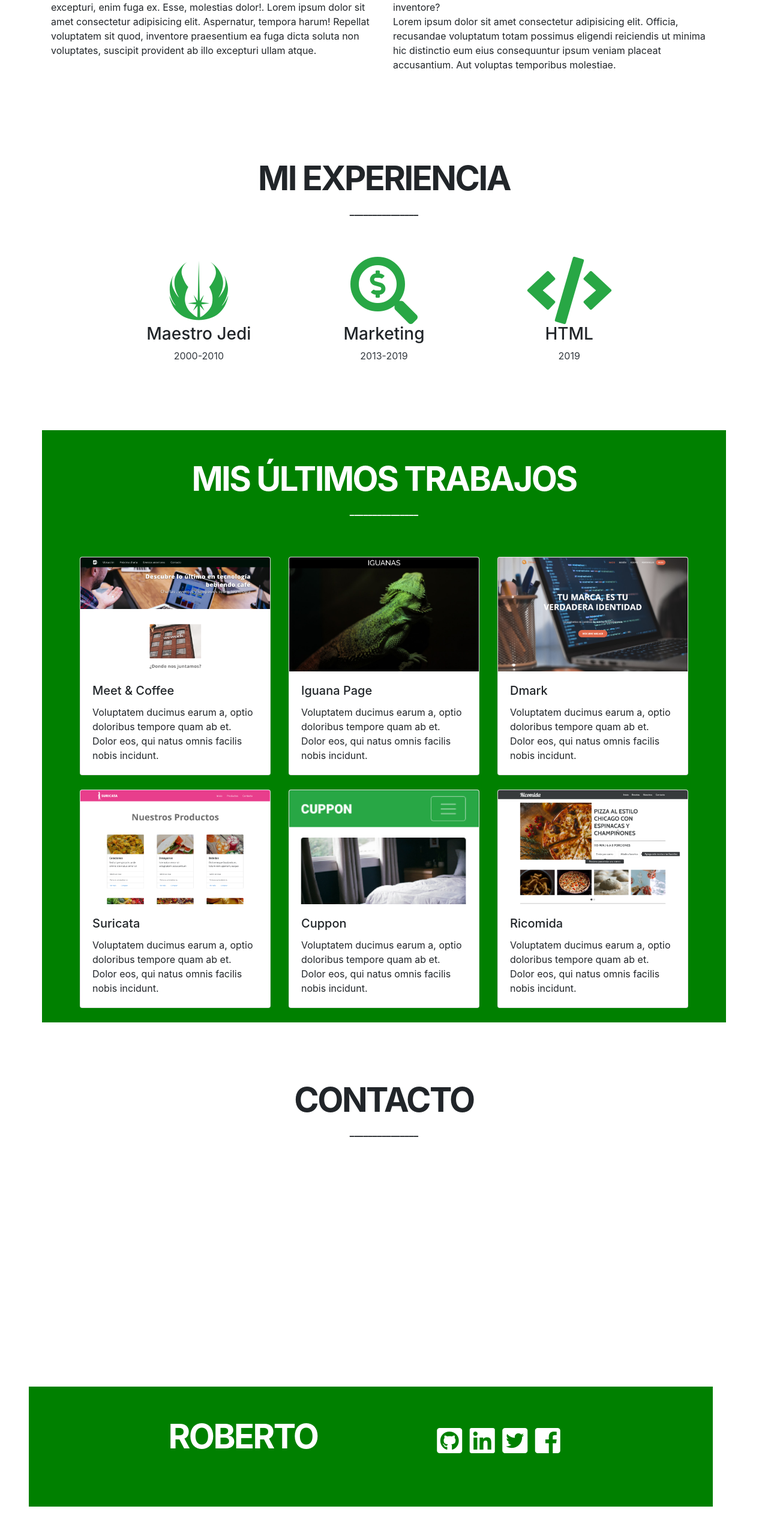
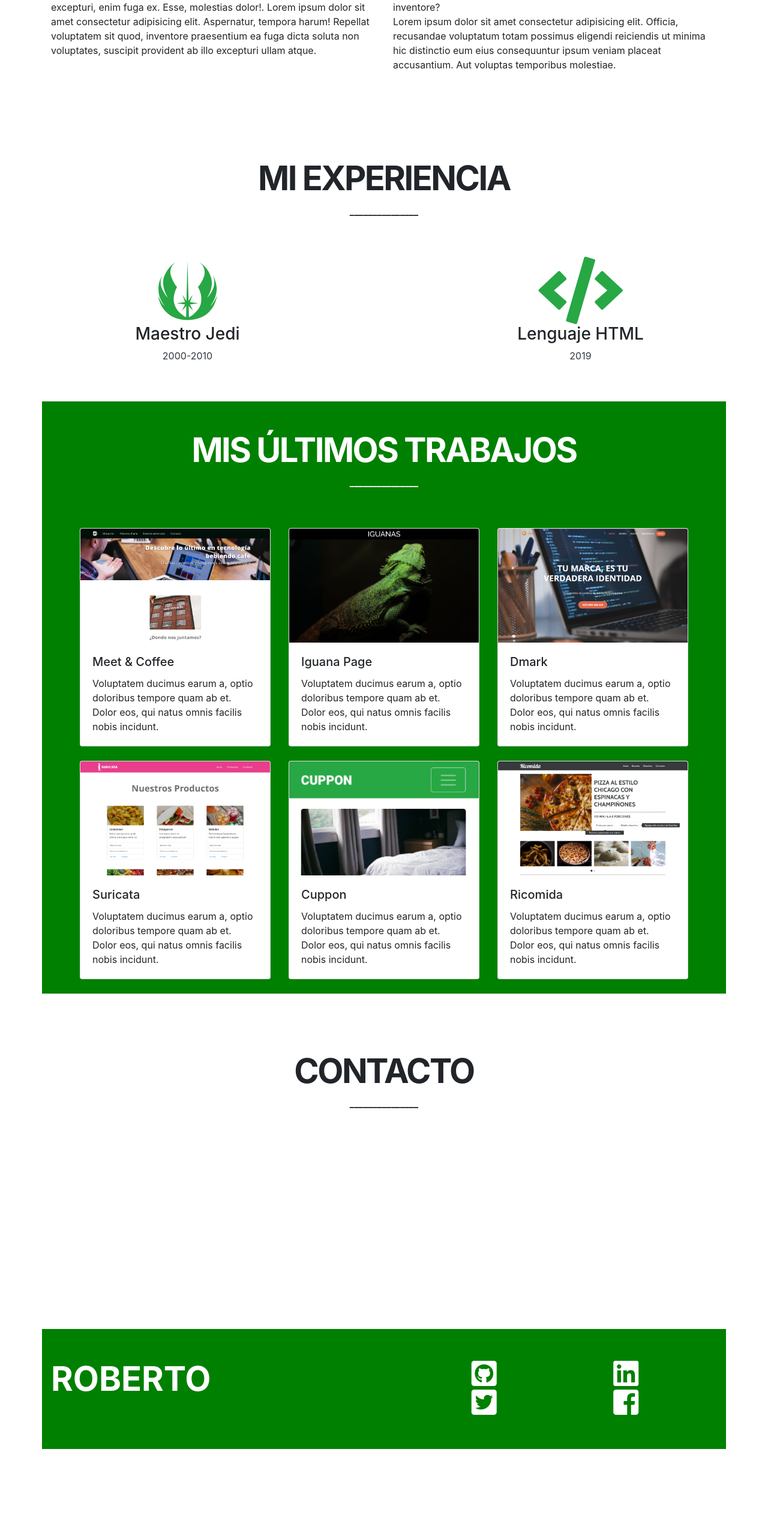
Before and after one commit to robertonavarrete/portafolio, a plain HTML site: page index.html in a window 1280 px wide. Shown: the part 974-3524 px from the top of the page at 60% size. After the commit the page ends 3389 px from the top, so only its background shows below. Drawn offline with nearby package versions, Linux system fonts and the light colour scheme; a script that the page names is missing.

Commit message:
continuacion adaptando footer

```diff
--- a/index.html
+++ b/index.html
@@ -66,30 +66,23 @@
   </section>
 
 
-<section id="xperience" class="mx-5 px-5 py-5">
+<section id="experience">
   <div>
-    <h2 class=" text-center display-4 font-weight-bolder">MI EXPERIENCIA</h2>
+    <h2 class=" text-center display-4 font-weight-bolder pt-5">MI EXPERIENCIA</h2>
     <p class="text-center font-weight-bolder">_______________</p>
   </div>
-  <div class="mx-5 px-5 py-5 text-center">
+  <div class="text-center">
         <div class="row">
-          <div class="col-sm px-5 ">
+          <div class="col-sm px-5 py-5 ">
             <i class="fab fa-jedi-order fa-7x text-success"></i>
             <h3 class="text-center">Maestro Jedi</h3>
             <p class="text-dark">
               2000-2010
              </p>
           </div>
-          <div class="col-sm px-5 ">
-            <i class="fas fa-search-dollar fa-7x text-success"></i>
-            <h3 class="text-center">Marketing</h3>
-            <p class="text-dark">
-              2013-2019
-            </p>
-          </div>
-          <div class="col-sm px-5">
+          <div class="col-sm px-5 py-5">
             <i class="fas fa-code fa-7x text-success"></i>
-            <h3 class="text-center">HTML</h3>
+            <h3 class="text-center">Lenguaje HTML</h3>
             <p class="text-dark">
               2019
             </p>
@@ -172,17 +165,17 @@
   <div class="typeform-widget" data-url="https://robertonavarrete.typeform.com/to/ovZWqR" style="width: 100%; height: 300px;"></div> <script> (function() { var qs,js,q,s,d=document, gi=d.getElementById, ce=d.createElement, gt=d.getElementsByTagName, id="typef_orm", b="https://embed.typeform.com/"; if(!gi.call(d,id)) { js=ce.call(d,"script"); js.id=id; js.src=b+"embed.js"; q=gt.call(d,"script")[0]; q.parentNode.insertBefore(js,q) } })() </script>
 
 
-<section id="footer" class="container px-5 mx-5 my-5 ">
-  <div class="row mx-5 px-5 text-center">
+<section id="footer" class="container-sm">
+  <div class="row">
     <div class="col">
-      <h2 class="text-center font-weight-bolder display-4 text-white">ROBERTO</h2>
+      <h6 class="text-center font-weight-bolder display-4 text-white">ROBERTO</h6>
     </div>
     <div class="col">
-      <div class="text-center px-5 text-white align-center pt-3">
-        <i class="fab fa-github-square fa-3x mx-1"></i>
-        <i class="fab fa-linkedin fa-3x mx-1"></i>
-        <i class="fab fa-twitter-square fa-3x mx-1"></i>
-        <i class="fab fa-facebook-square fa-3x mx-1"></i>
+      <div class="text-center text-white align-center">
+        <i class="fab fa-github-square fa-3x mx-2"></i>
+        <i class="fab fa-linkedin fa-3x mx-2"></i>
+        <i class="fab fa-twitter-square fa-3x mx-2"></i>
+        <i class="fab fa-facebook-square fa-3x mx-2"></i>
       </div>
     </div>
   </div>
--- a/styles.css
+++ b/styles.css
@@ -20,15 +20,6 @@ h2{
     padding-top: 50px;
 }
 
-@media (max-width:600px){
-    #footer col{
-        display:block
-    }
+#footer h6, i {
+    width: 40%;
 }
-
-
-@media (min-width:601px){
-    #footer col{
-        display:inline-block
-    }
-}
```
